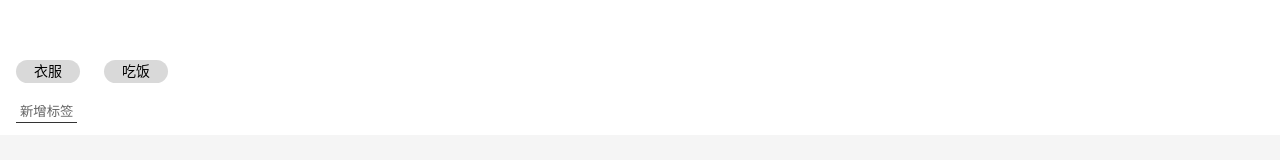
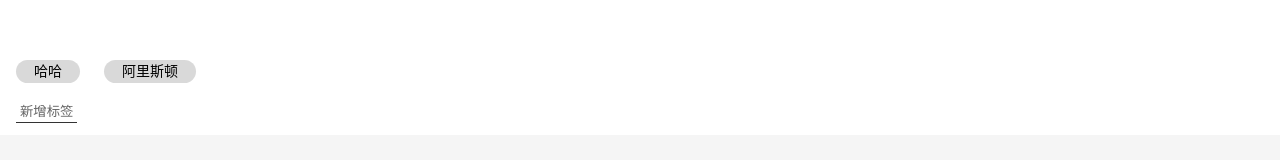
Before and after one commit to Jokerguo/react-demo, a React app: page /#/money in a window 1280 px wide. Shown: the part 148-308 px from the top of the page. Built offline with nearby package versions, Linux system fonts and the light colour scheme.

Commit message:
重构标签数据结构

```diff
--- a/src/components/Icon.tsx
+++ b/src/components/Icon.tsx
@@ -9,11 +9,12 @@ try {
 
 type Props = {
   name: string
+  className?: string
 }
 
 const Icon = (props: Props) => {
   return (
-    <svg className="icon">
+    <svg className={['icon', props.className].join(' ')}>
       <use xlinkHref={'#' + props.name}></use>
     </svg>
   )
--- /dev/null
+++ b/src/hooks/useTags.tsx
@@ -0,0 +1,10 @@
+import { useState } from 'react'
+
+export const useTags = () => {
+  const [tags, setTags] = useState<{ id: number; name: string }[]>([
+    { id: 1, name: '哈哈' },
+    { id: 2, name: '阿里斯顿' },
+  ])
+
+  return { tags, setTags }
+}
--- a/src/views/Money/Tags.tsx
+++ b/src/views/Money/Tags.tsx
@@ -1,3 +1,4 @@
+import { useTags } from 'hooks/useTags'
 import { useState } from 'react'
 import styled from 'styled-components'
 
@@ -35,31 +36,31 @@ const Section = styled.section`
 `
 
 type Props = {
-  value: string[]
-  onChange: (value: string[]) => void
+  value: number[]
+  onChange: (value: number[]) => void
 }
 
 const Tags: React.FC<Props> = (props) => {
-  const [tags, setTags] = useState<string[]>(['衣服', '吃饭'])
-  const selectedTags = props.value
-  const setSelectedTags = (value: string[]) => {
+  const { tags, setTags } = useTags()
+  const selectedTagIds = props.value
+  const setSelectedTags = (value: number[]) => {
     props.onChange(value)
   }
   const addTag = () => {
     const tagName = window.prompt('请输入标签')
     if (tagName) {
-      setTags([...tags, tagName])
+      setTags([...tags, { id: tags.length + 1, name: tagName }])
     }
   }
-  const toggleTag = (tag: string) => {
-    if (selectedTags.indexOf(tag) >= 0) {
-      setSelectedTags(selectedTags.filter((t) => t !== tag))
+  const toggleTag = (tagId: number) => {
+    if (selectedTagIds.indexOf(tagId) >= 0) {
+      setSelectedTags(selectedTagIds.filter((t) => t !== tagId))
     } else {
-      setSelectedTags([...selectedTags, tag])
+      setSelectedTags([...selectedTagIds, tagId])
     }
   }
-  const getClass = (tag: string) => {
-    return selectedTags.indexOf(tag) >= 0 ? 'selected' : ''
+  const getClass = (tagId: number) => {
+    return selectedTagIds.indexOf(tagId) >= 0 ? 'selected' : ''
   }
 
   return (
@@ -67,11 +68,11 @@ const Tags: React.FC<Props> = (props) => {
       <ol>
         {tags.map((tag) => (
           <li
-            key={tag}
-            onClick={() => toggleTag(tag)}
-            className={getClass(tag)}
+            key={tag.id}
+            onClick={() => toggleTag(tag.id)}
+            className={getClass(tag.id)}
           >
-            {tag}
+            {tag.name}
           </li>
         ))}
       </ol>
--- a/src/views/Money/index.tsx
+++ b/src/views/Money/index.tsx
@@ -13,7 +13,7 @@ const MyLayout = styled(Layout)`
 
 const Money = () => {
   const [selected, setSelected] = useState({
-    tags: [] as string[],
+    tagIds: [] as number[],
     note: '',
     category: '-' as '+' | '-',
     amount: '0',
@@ -29,8 +29,8 @@ const Money = () => {
   return (
     <MyLayout>
       <Tags
-        value={selected.tags}
-        onChange={(tags) => onChangeSelected({ tags })}
+        value={selected.tagIds}
+        onChange={(tagIds) => onChangeSelected({ tagIds })}
       />
       <Note
         value={selected.note}
--- a/src/views/tag/index.tsx
+++ b/src/views/tag/index.tsx
@@ -1,8 +1,8 @@
 import Icon from 'components/Icon'
 import Layout from 'components/Layout'
-import { useState } from 'react'
 import { Link } from 'react-router-dom'
 import styled from 'styled-components'
+import { useTags } from 'hooks/useTags'
 
 const TagList = styled.ol`
   font-size: 16px;
@@ -17,6 +17,11 @@ const TagList = styled.ol`
       display: flex;
       justify-content: space-between;
       align-items: center;
+      .right {
+        fill: #8d8d9b;
+        width: 18px;
+        height: 18px;
+      }
     }
   }
 `
@@ -39,16 +44,15 @@ const Space = styled.div`
 `
 
 function Tags() {
-  // const {tags} = useTags();
-  const [tags] = useState<string[]>(['嘻嘻嘻', 'asad'])
+  const { tags } = useTags()
   return (
     <Layout>
       <TagList>
         {tags.map((tag) => (
-          <li key={tag}>
-            <Link to={'/tags/' + tag}>
-              <span className="oneLine">{tag}</span>
-              <Icon name="left" />
+          <li key={tag.id}>
+            <Link to={'/tags/' + tag.name}>
+              <span className="oneLine">{tag.name}</span>
+              <Icon className="right" name="right" />
             </Link>
           </li>
         ))}
```
Also changed, not shown: src/icons/left.svg (deleted), src/icons/right.svg (added).
